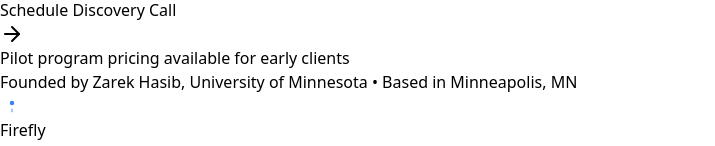
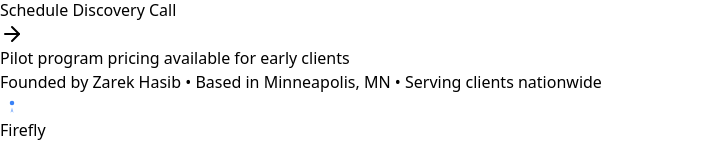
Before and after one commit to hasibthedream/firefly-site, a React (Vite) app: page / in a window 1280 px wide. Shown: the part 3088-3234 px from the top of the page, without its empty margins (0-715 px from the left). Built offline with nearby package versions, Linux system fonts and the light colour scheme.

Commit message:
Update footer text to reflect broader service area

```diff
--- a/src/App.jsx
+++ b/src/App.jsx
@@ -393,7 +393,7 @@
           </div>
 
           <div className="mt-16 pt-8 border-t border-gray-900 text-center text-gray-500 text-sm">
-            Founded by Zarek Hasib, University of Minnesota • Based in Minneapolis, MN
+            Founded by Zarek Hasib • Based in Minneapolis, MN • Serving clients nationwide
           </div>
         </div>
       </section>
```
